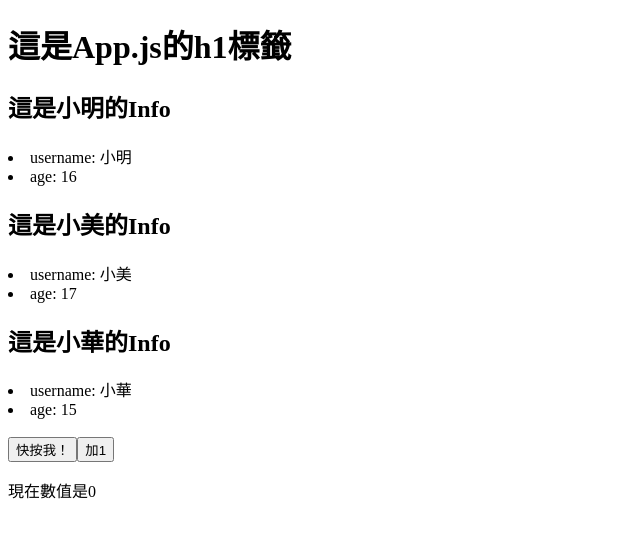
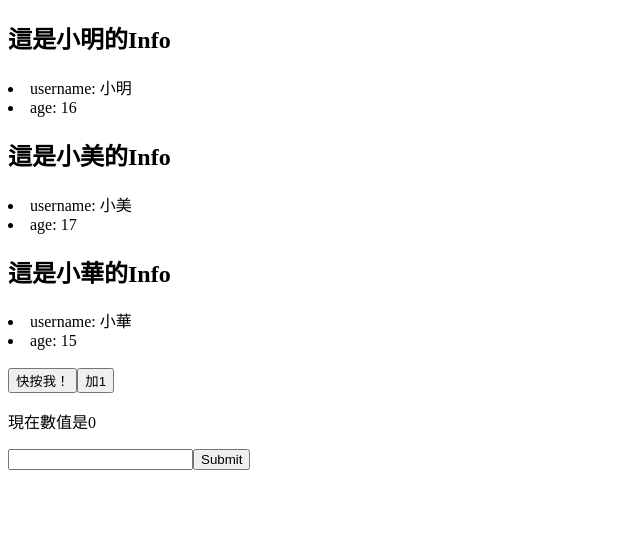
Before and after one commit to mt5718214/react-demo, a React (Create React App) app: page / in a window 1280 px wide. Shown: the top 538 px of the page, without its empty margins (0-640 px from the left). Built offline with nearby package versions, Linux system fonts and the light colour scheme.

Commit message:
state lifting

```diff
--- a/src/App.jsx
+++ b/src/App.jsx
@@ -1,10 +1,13 @@
 import { useState } from 'react'
 import Info from './info'
+import Create from './Create'
 
 function App() {
   // react component在state或props改變時都會重新渲染
   // state狀態
   let [number, setNumber] = useState(0)
+  let [msg, setMsg] = useState([])
+
   const users = [
     { name: "小明", age: 16 },
     { name: "小美", age: 17 },
@@ -20,8 +23,6 @@ function App() {
 
   return (
     <div>
-      <h1>這是App.js的h1標籤</h1>
-
       {users.map(user => {
         return <Info name={user.name} age={user.age}/>
       })}
@@ -30,6 +31,15 @@ function App() {
       <button onClick={buttonHandler}>快按我！</button>
       <button onClick={() => { buttonHandler2(number) }}>加1</button>
       <p>現在數值是{number}</p>
+
+      <Create msg={msg} setMsg={setMsg}/>
+      <ul>
+        {
+          msg.map(m => {
+            return <li>{m}</li>
+          })
+        }
+      </ul>
     </div>
   );
 }
--- /dev/null
+++ b/src/Create.jsx
@@ -0,0 +1,25 @@
+import { useState } from "react"
+
+const Create = ({ msg, setMsg }) => {
+  let [input, setInput] = useState("")
+
+  const submitHandler = (e) => {
+    e.preventDefault()
+    if(!input.trim()) return
+
+    setMsg([...msg, input])
+    setInput("")
+  }
+  const changeHandler = (e) => {
+    setInput(e.target.value)
+  }
+
+  return (
+    <form>
+      <input onChange={changeHandler} value={input} type="text" />
+      <button onClick={submitHandler}>Submit</button>
+    </form>
+  )
+}
+
+export default Create
```
